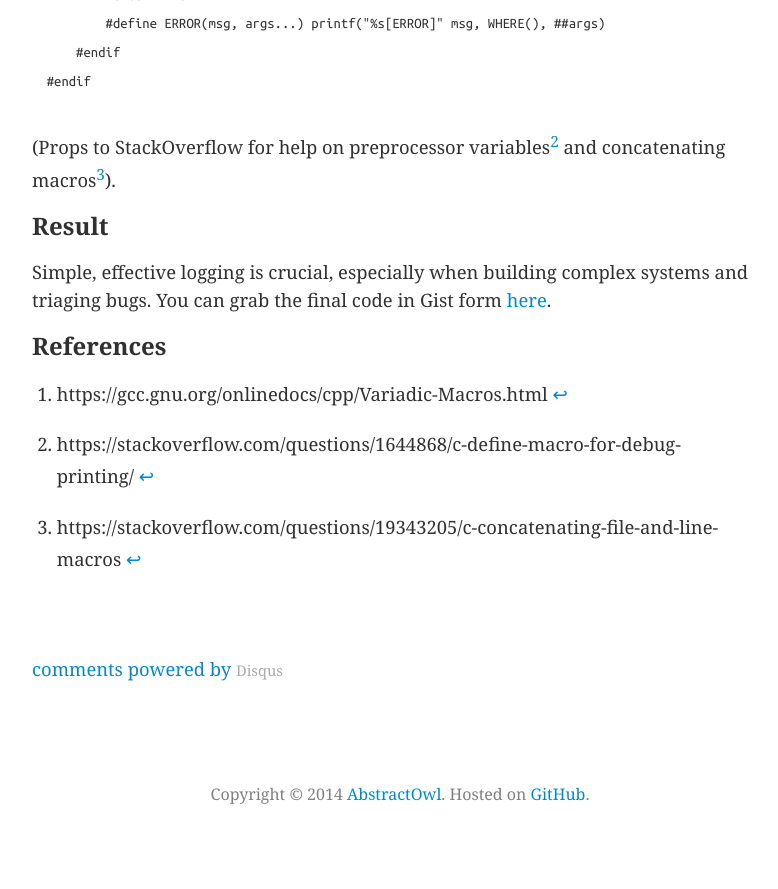
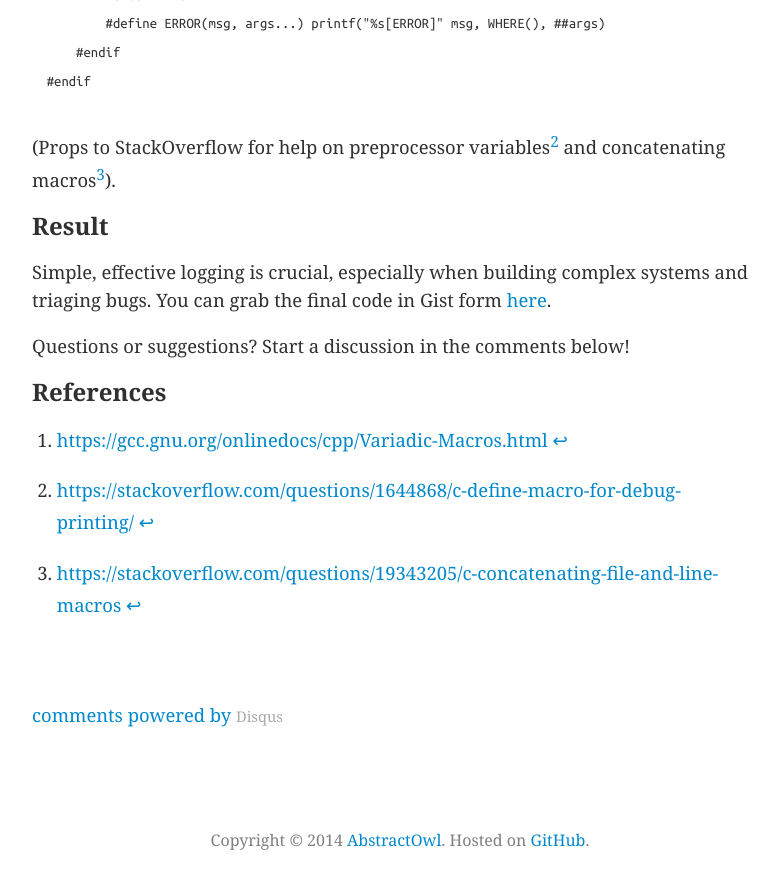
Before and after one commit to abstractOwl/abstractOwl.github.io, a Jekyll site: the page built from _posts/2014-05-13-debug-logging-in-c.md, in a window 1280 px wide and 900 px high, scrolled down 2726 px. Shown: the top 889 px of the window, without its empty margins (240-1018 px from the left). Built offline with Jekyll 4.4.1, drawn with Linux system fonts in a browser that asks for light colours; comment, search, counter and statistics services are not loaded; before the commit the page ends 3580 px from its top, so only the background shows below that.

Commit message:
Fix links

```diff
--- a/_posts/2014-05-13-debug-logging-in-c.md
+++ b/_posts/2014-05-13-debug-logging-in-c.md
@@ -106,11 +106,14 @@ the previous iteration with an extra macro `WHERE`:
 ## Result
 
 Simple, effective logging is crucial, especially when building complex systems
-and triaging bugs. You can grab the final code in Gist form [here]().
+and triaging bugs. You can grab the final code in Gist form
+[here](https://gist.github.com/abstractOwl/e512ce07925e5e38b08e).
+
+Questions or suggestions? Start a discussion in the comments below!
 
 
 ## References
 
-[^1]: https://gcc.gnu.org/onlinedocs/cpp/Variadic-Macros.html
-[^2]: https://stackoverflow.com/questions/1644868/c-define-macro-for-debug-printing/
-[^3]: https://stackoverflow.com/questions/19343205/c-concatenating-file-and-line-macros
+[^1]: [https://gcc.gnu.org/onlinedocs/cpp/Variadic-Macros.html](https://gcc.gnu.org/onlinedocs/cpp/Variadic-Macros.html)
+[^2]: [https://stackoverflow.com/questions/1644868/c-define-macro-for-debug-printing/](https://stackoverflow.com/questions/1644868/c-define-macro-for-debug-printing/)
+[^3]: [https://stackoverflow.com/questions/19343205/c-concatenating-file-and-line-macros](https://stackoverflow.com/questions/19343205/c-concatenating-file-and-line-macros)
```
